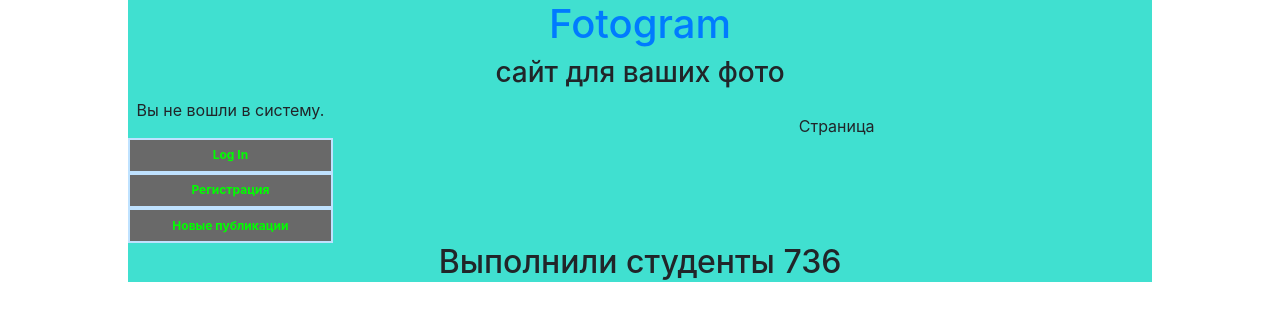
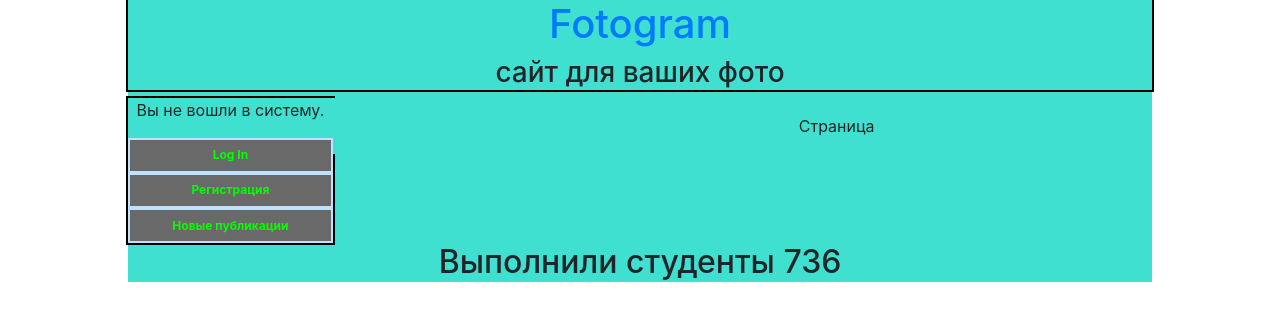
Before and after one commit to qruk/imagehub, a Django app: template imgprovider/templates/user_page.html in a window 1280 px wide. Shown: the top 321 px of the page. Run offline with Django 3.2, Linux system fonts and the light colour scheme; the template is opened without the code that fills it, so the values that code supplies are empty; some libraries are stand-ins or nearby versions.

Commit message:
margin try

```diff
--- a/imgprovider/templates/baseBlock.html
+++ b/imgprovider/templates/baseBlock.html
@@ -6,12 +6,15 @@
 <link rel="stylesheet" type="text/css" href="style.css">
      <style type="text/css">
 
+         body {
+             background: #B0E0E6;
+        }
 
         #header {
 
              width: 100%;
              height: 10%;
-             outline: 0px solid #000;
+             outline: 2px solid #000;
         }
 
         #container {
@@ -27,7 +30,7 @@
              float: left;
              width: 20%;
              height: 100%;
-             outline: 0px solid #000;
+             outline: 2px solid #000;
         }
 
         #content {
```
